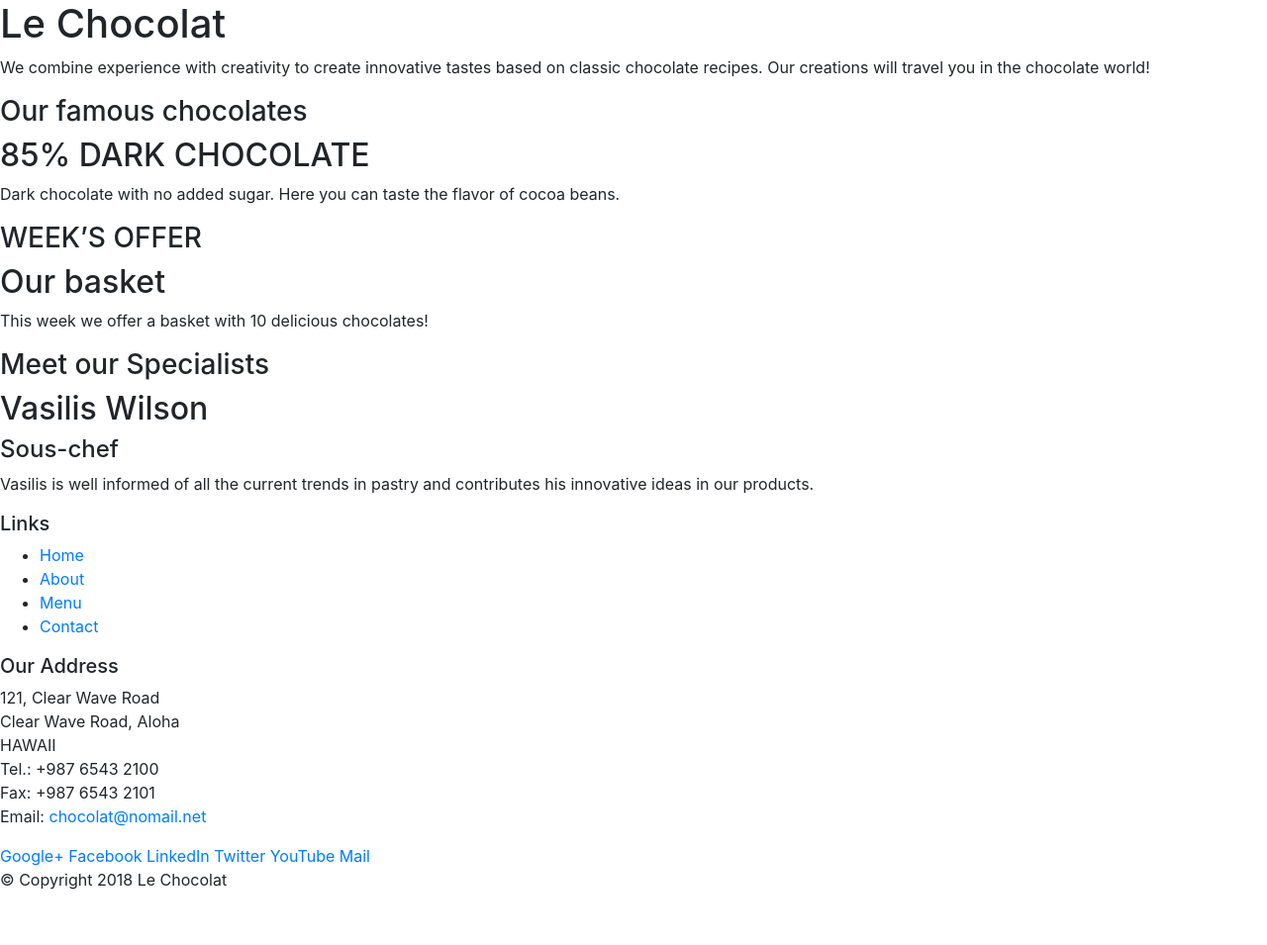
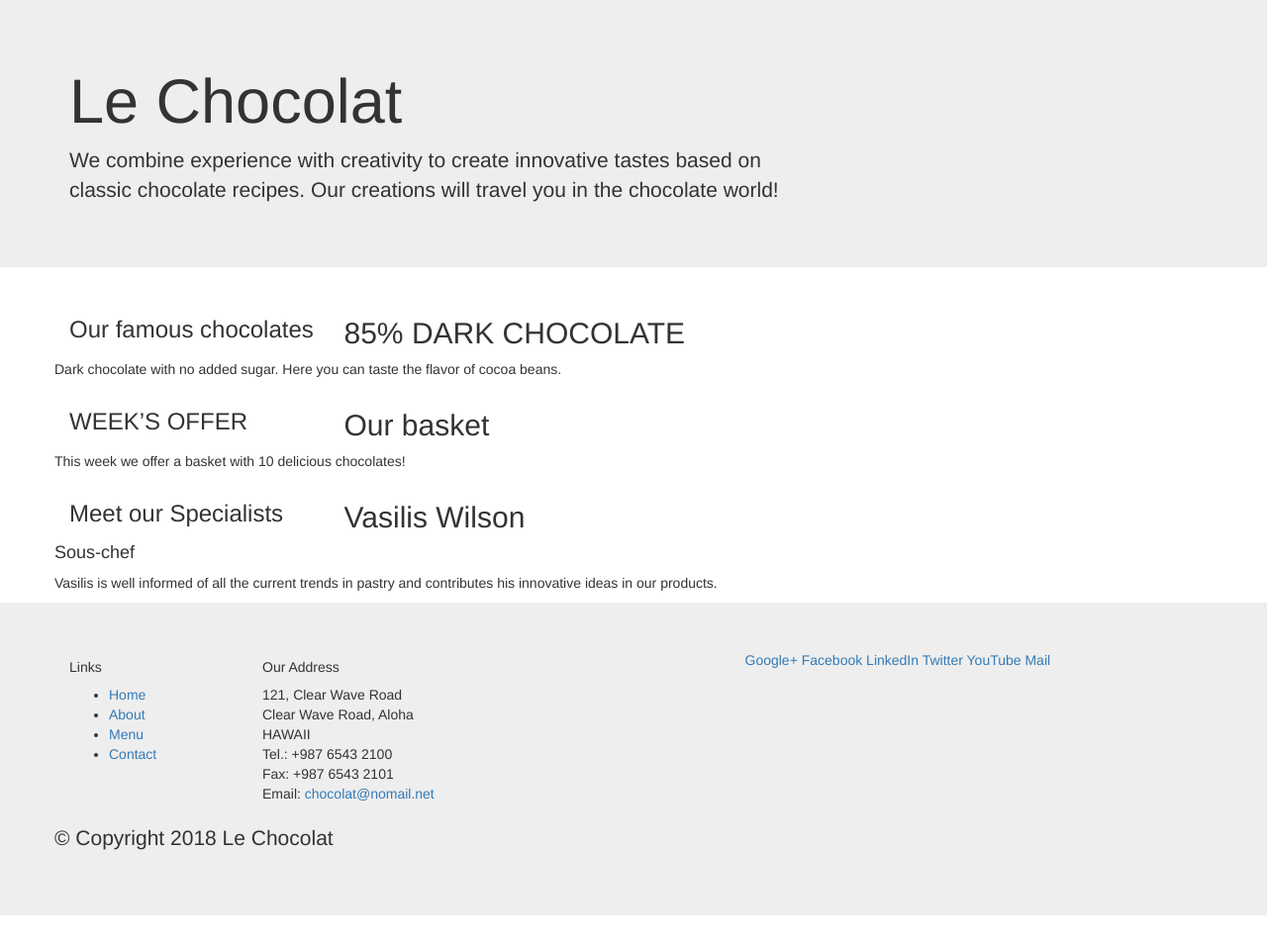
Before and after one commit to athenatsl/leChocolat, a plain HTML site: page index.html in a window 1280 px wide. Shown: the whole page at 99% size. Before the commit the page ends 917 px from the top, so only its background shows below. Drawn offline with nearby package versions, Linux system fonts and the light colour scheme.

Commit message:
Bootstrap Grid Part 1

```diff
--- a/index.html
+++ b/index.html
@@ -14,48 +14,48 @@
 
 <body>
 
-    <header>
-        <div>
-            <div>
-                <div>
+    <header class="jumbotron">
+        <div class="container">
+            <div class="row">
+                <div class="col-12 col-sm-8">
                     <h1>Le Chocolat</h1>
 
                     <p>We combine experience with creativity to create innovative tastes based on classic chocolate
                         recipes. Our creations will travel you in the chocolate world!</p>
                 </div>
-                <div>
+                <div class="col col-sm">
                 </div>
             </div>
         </div>
     </header>
 
-    <div>
-        <div>
-            <div>
+    <div class="container">
+        <div class="row">
+            <div class="col-sm-4 col-md-3">
                 <h3>Our famous chocolates</h3>
             </div>
-            <div>
+            <div class="col-sm col-md">
                 <h2>85% DARK CHOCOLATE</h2>
                 <p>Dark chocolate with no added sugar. Here you can taste the flavor of cocoa beans.</p>
             </div>
         </div>
 
 
-        <div>
-            <div>
+        <div class="row">
+            <div class="col-sm-4 col-md-3">
                 <h3>WEEK’S OFFER</h3>
             </div>
-            <div>
+            <div class="col-sm col-md">
                 <h2>Our basket</h2>
                 <p>This week we offer a basket with 10 delicious chocolates! </p>
             </div>
         </div>
 
-        <div>
-            <div>
+        <div class="row">
+            <div class="col-sm-4 col-md-3">
                 <h3>Meet our Specialists</h3>
             </div>
-            <div>
+            <div class="col-sm col-md">
                 <h2>Vasilis Wilson </h2>
                 <h4>Sous-chef</h4>
                 <p>Vasilis is well informed of all the current trends in pastry and contributes his innovative ideas in
@@ -64,10 +64,10 @@
         </div>
     </div>
 
-    <footer>
-        <div>
-            <div>
-                <div>
+    <footer class="jumbotron">
+        <div class="container">
+            <div class="row">
+                <div class="col-5 offset-1 col-sm-2">
                     <h5>Links</h5>
                     <ul>
                         <li><a href="#">Home</a></li>
@@ -76,7 +76,7 @@
                         <li><a href="#">Contact</a></li>
                     </ul>
                 </div>
-                <div>
+                <div class="col-6 col-sm-5">
                     <h5>Our Address</h5>
                     <address>
                         121, Clear Wave Road<br>
@@ -87,7 +87,7 @@
                         Email: <a href="mailto:chocolat@nomail.net">chocolat@nomail.net</a>
                     </address>
                 </div>
-                <div>
+                <div  class="col col-sm-4">
                     <div>
                         <a href="http://google.com/+">Google+</a>
                         <a href="http://www.facebook.com/profile.php?id=">Facebook</a>
@@ -98,8 +98,8 @@
                     </div>
                 </div>
             </div>
-            <div>
-                <div>
+            <div class="row">
+                <div  class="col-auto" >
                     <p> &copy; Copyright 2018 Le Chocolat</p>
                 </div>
             </div>
```
